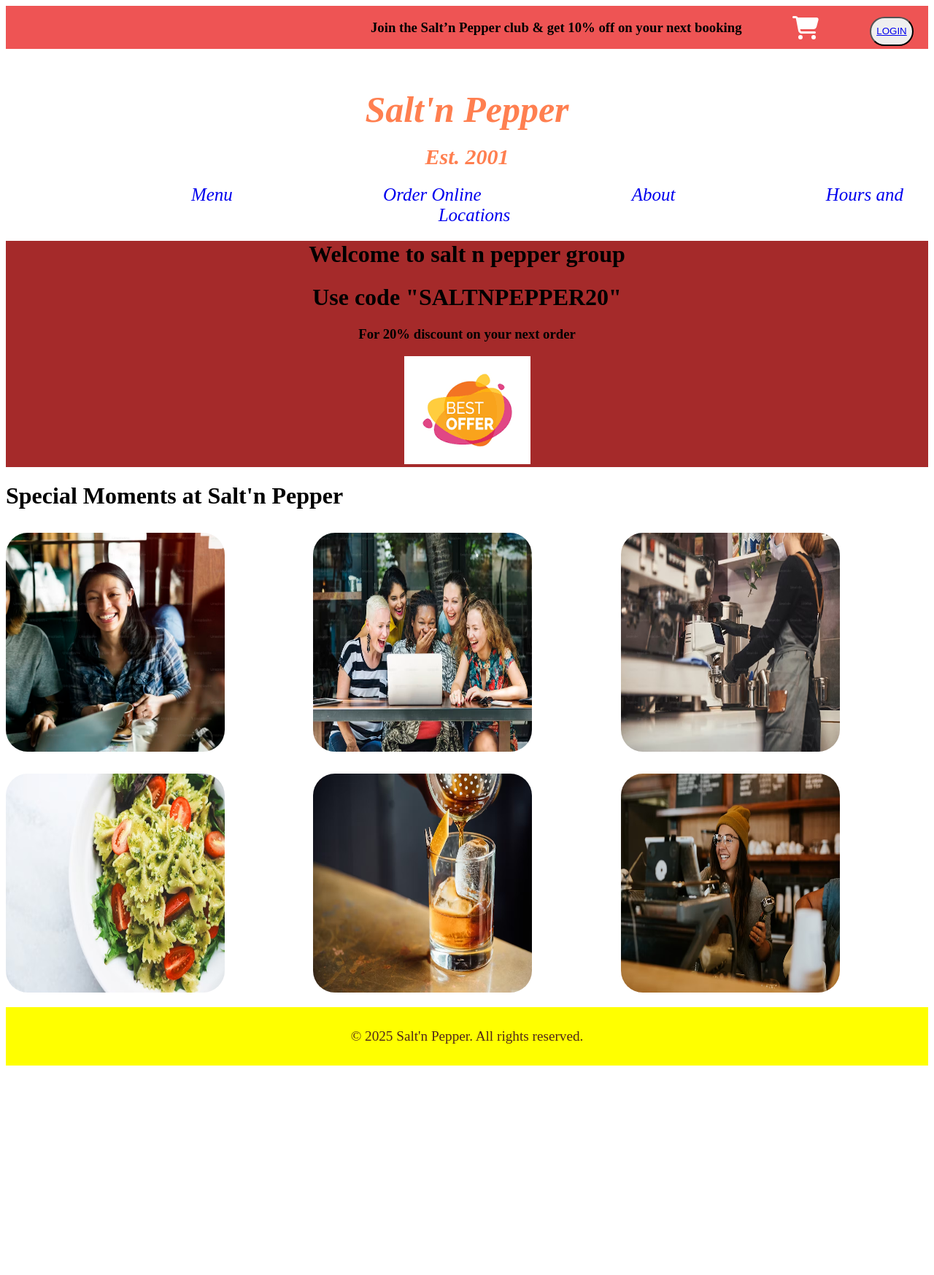
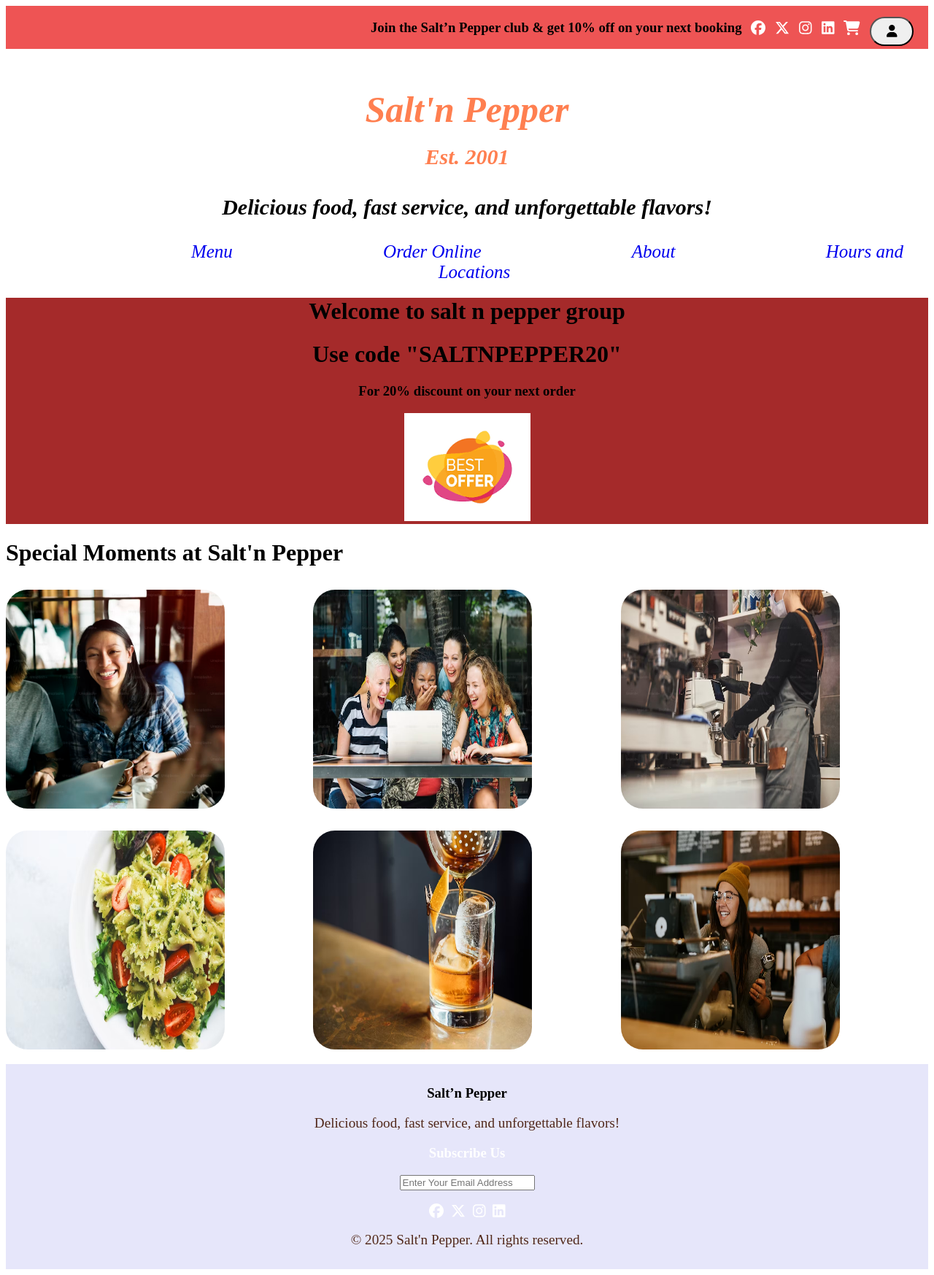
Before and after one commit to shriyatanwar/cafe, a React (Create React App) app: page /success in a window 1280 px wide. Shown: the whole page at 73% size. Before the commit the page ends 1468 px from the top, so only its background shows below. Built offline with nearby package versions, Linux system fonts and the light colour scheme.

Commit message:
icons and stylings and footer section added

```diff
--- a/package.json
+++ b/package.json
@@ -4,6 +4,8 @@
   "private": true,
   "dependencies": {
     "@fortawesome/fontawesome-svg-core": "^6.7.2",
+    "@fortawesome/free-brands-svg-icons": "^6.7.2",
+    "@fortawesome/free-regular-svg-icons": "^6.7.2",
     "@fortawesome/free-solid-svg-icons": "^6.7.2",
     "@fortawesome/react-fontawesome": "^0.2.2",
     "@testing-library/jest-dom": "^5.17.0",
--- a/src/App.js
+++ b/src/App.js
@@ -1,6 +1,6 @@
-import "./App.css"
+import "./App.css";
 
-import {BrowserRouter as Router, Routes, Route, Link} from "react-router-dom";
+import { BrowserRouter as Router, Routes, Route, Link } from "react-router-dom";
 import Home from "./home";
 import Menu from "./menu";
 import Online from "./orderOnline";
@@ -8,44 +8,115 @@ import About from "./about";
 import Hour from "./hours";
 import Login from "./login";
 
-
-import peep1 from './peep1.avif'
-import peep2 from './peep2.avif'
-import peep3 from './peep3.avif'
-import peep4 from './peep4.avif'
-import peep5 from './peep5.avif'
-import peep6 from './peep6.avif'
+import peep1 from "./peep1.avif";
+import peep2 from "./peep2.avif";
+import peep3 from "./peep3.avif";
+import peep4 from "./peep4.avif";
+import peep5 from "./peep5.avif";
+import peep6 from "./peep6.avif";
 // icon file
 import { FontAwesomeIcon } from "@fortawesome/react-fontawesome";
-import { faShoppingCart } from "@fortawesome/free-solid-svg-icons";
+import { faShoppingCart, faUser } from "@fortawesome/free-solid-svg-icons";
+import {
+  faFacebook,
+  faXTwitter,
+  faInstagram,
+  faLinkedin,
+} from "@fortawesome/free-brands-svg-icons";
 
 //new add
 import Registration from "./registration";
 import Logged from "./success";
 
-
-
-function App (){
-  return(
-
+function App() {
+  return (
     <div>
       <Router>
         <div id="loginLine">
-        <h3 class="firstLine">Join the Salt’n Pepper club &  get 10% off on your next booking   </h3>
-        <FontAwesomeIcon icon={faShoppingCart} size="2x" style={{ color: "white", cursor: "pointer" }} />
-        <button id="login_button"> <Link to="login"> LOGIN </Link> </button>
+          <h3 class="firstLine">
+            Join the Salt’n Pepper club & get 10% off on your next booking{" "}
+          </h3>
+
+          <a href=" https://www.facebook.com/login/">
+            <FontAwesomeIcon
+              icon={faFacebook}
+              size="lg"
+              style={{ color: "white", cursor: "pointer" }}
+            />
+          </a>
+          <a href="https://x.com/i/flow/login">
+            <FontAwesomeIcon
+              icon={faXTwitter}
+              size="lg"
+              style={{ color: "white", cursor: "pointer" }}
+            />
+          </a>
+          <a href="https://www.instagram.com/accounts/login/">
+            <FontAwesomeIcon
+              icon={faInstagram}
+              size="lg"
+              style={{ color: "white", cursor: "pointer" }}
+            />
+          </a>
+          <a href="https://www.linkedin.com/">
+            <FontAwesomeIcon
+              icon={faLinkedin}
+              size="lg"
+              style={{ color: "white", cursor: "pointer" }}
+            />
+          </a>
+
+          <FontAwesomeIcon
+            icon={faShoppingCart}
+            size="lg"
+            style={{ color: "white", cursor: "pointer" }}
+          />
+
+          <button id="login_button">
+            {" "}
+            <Link to="login">
+              {" "}
+              <FontAwesomeIcon
+                icon={faUser}
+                size="lg"
+                style={{ color: "black", cursor: "pointer" }}
+              />{" "}
+            </Link>{" "}
+          </button>
         </div>
 
         <div>
-        <h1 class="reshead"> <Link to="/" style={{ textDecoration: 'none',color:'coral' }}>Salt'n Pepper <br></br><span style={{fontSize:'30px'}}>Est. 2001</span></Link></h1>
+          <h1 class="reshead">
+            {" "}
+            <Link to="/" style={{ textDecoration: "none", color: "coral" }}>
+              Salt'n Pepper <br></br>
+              <span style={{ fontSize: "30px" }}>Est. 2001</span>
+            </Link>
+
+            <h3 style={{
+              fontSize:"30px"
+            }}>Delicious food, fast service, and unforgettable flavors!</h3>
+          </h1>
         </div>
 
         <div class=" navBar">
           <ul class="navBar">
-          <li> <Link to="menufile"> Menu</Link></li>
-          <li> <Link to="online">Order Online</Link> </li>
-          <li> <Link to="about">About</Link> </li>
-          <li> <Link to="hour">Hours and Locations</Link> </li>
+            <li>
+              {" "}
+              <Link to="menufile"> Menu</Link>
+            </li>
+            <li>
+              {" "}
+              <Link to="online">Order Online</Link>{" "}
+            </li>
+            <li>
+              {" "}
+              <Link to="about">About</Link>{" "}
+            </li>
+            <li>
+              {" "}
+              <Link to="hour">Hours and Locations</Link>{" "}
+            </li>
           </ul>
         </div>
         <Routes>
@@ -56,14 +127,12 @@ function App (){
           <Route path="hour" element={<Hour></Hour>}></Route>
           <Route path="/login" element={<Login></Login>}></Route>
           <Route path="/register" element={<Registration />} />
-        <Route path="/success" element={<Logged/>}/>
+          <Route path="/success" element={<Logged />} />
         </Routes>
-
 
         <div id="momentsS">
           <h1 id="special"> Special Moments at Salt'n Pepper</h1>
           <div class="imagepart">
-
             <img class="imgS" src={peep1}></img>
             <img class="imgS" src={peep2}></img>
             <img class="imgS" src={peep3}></img>
@@ -71,18 +140,73 @@ function App (){
             <img class="imgS" src={peep5}></img>
             <img class="imgS" src={peep6}></img>
           </div>
-
         </div>
 
         <div>
-      <footer style={{ background: "yellow", color: "#fff", textAlign: "center", padding: "10px" }}>
+          <footer
+            style={{
+              background: "lavender",
+              color: "#fff",
+              textAlign:"center",
+              padding: "10px",
+            }}
+          >
+            <div>
+              <h3 style={{
+                color:"black"
+              }}> Salt’n Pepper </h3>
+              <p>Delicious food, fast service, and unforgettable flavors!</p>
+            </div>
+
+            {/* <div>
+            <h3>Our Services</h3>
+            <ul style={{
+              textAlign:"center",
+              padding: "10px",
+            }}>
+              <li>Dine-In Experience</li>
+              <li>Takeaway</li>
+              <li>Home Delivery</li>
+              <li>Catering Services</li>
+              <li>Private Dining</li>
+              <li>Live Cooking & Chef’s Special</li>
+              <li>Online Table Reservation</li>
+              <li>Customized Orders</li>
+            </ul>
+          </div> */}
+
+          <div>
+            <h3> Subscribe Us </h3>
+            <input type="email" placeholder="Enter Your Email Address"></input>
+            <br></br><br></br>
+            <a href=" https://www.facebook.com/login/" style={{
+              padding: "5px",
+            }}>
+                <FontAwesomeIcon icon={faFacebook} size="lg" style={{ color: "white", cursor: "pointer" }}/>
+                </a>
+                <a href="https://x.com/i/flow/login" style={{
+              padding: "5px",
+            }}>
+                <FontAwesomeIcon icon={faXTwitter} size="lg" style={{ color: "white", cursor: "pointer" }}/>
+                </a>
+                <a href="https://www.instagram.com/accounts/login/" style={{
+              padding: "5px",
+            }}>
+                <FontAwesomeIcon icon={faInstagram} size="lg" style={{ color: "white", cursor: "pointer" }}/>
+                </a>
+                <a href="https://www.linkedin.com/" style={{
+              padding: "5px",
+            }}>
+                <FontAwesomeIcon icon={faLinkedin} size="lg" style={{ color: "white", cursor: "pointer" }} />
+                </a>
+            </div>
+
+
             <p>&copy; 2025 Salt'n Pepper. All rights reserved.</p>
           </footer>
         </div>
       </Router>
-
-
     </div>
-  )
+  );
 }
 export default App;
```
Also changed, not shown: 1 other file (tests, documents, lock files or other folders). Lines whose indentation alone changed are shown as unchanged.
